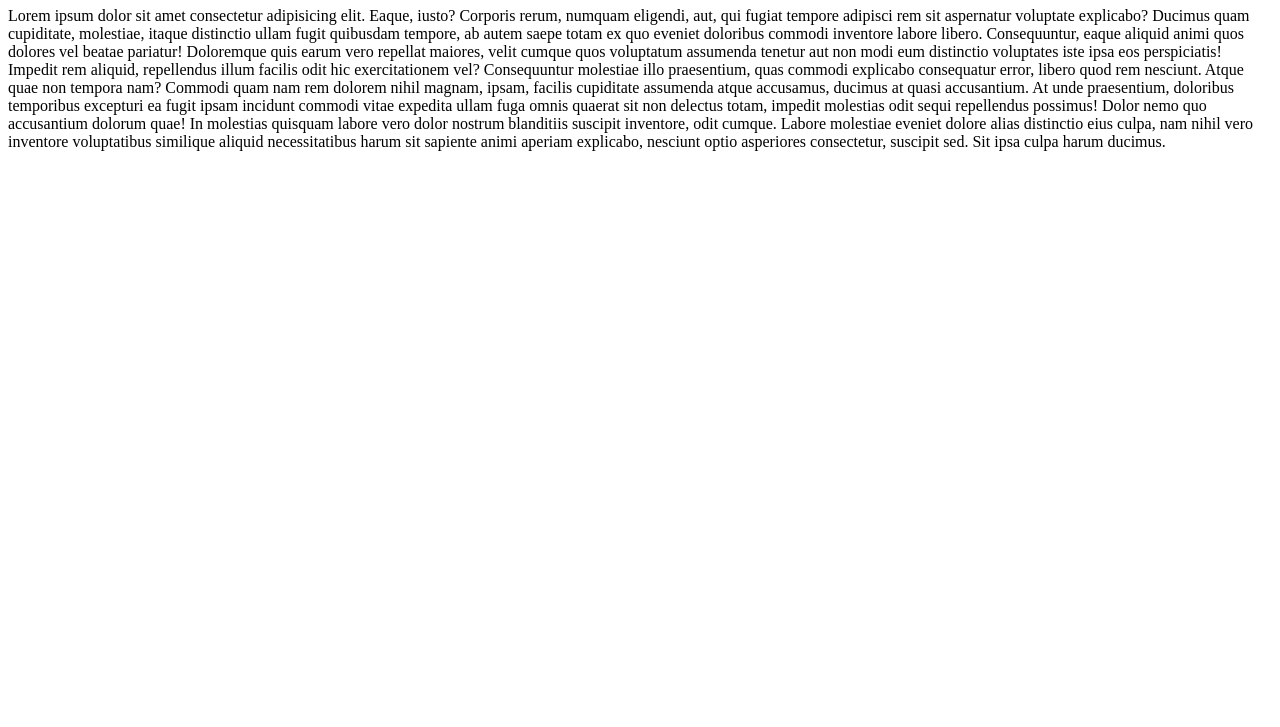
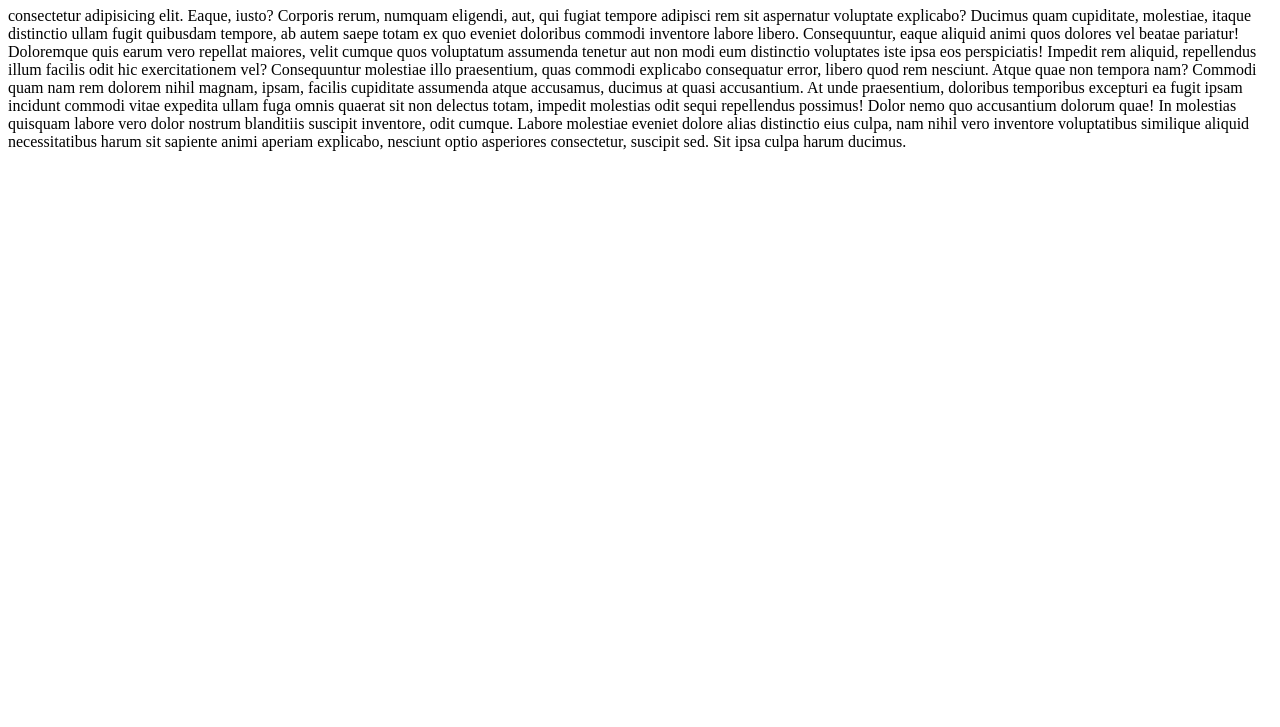
Before and after one commit to Hasan-Ali-125/E-Project-2025, a plain HTML site: page home.html in a window 1280 px wide. Shown: the part 73-800 px from the top of the page. Drawn offline with Linux system fonts and the light colour scheme.

Commit message:
Update home.html

```diff
--- a/home.html
+++ b/home.html
@@ -10,7 +10,7 @@
 <body>
     <h1>Welcome Guys</h1>
 
-    <p>Lorem ipsum dolor sit amet consectetur adipisicing elit. Eaque, iusto? Corporis rerum, numquam eligendi, aut, qui
+    <p> consectetur adipisicing elit. Eaque, iusto? Corporis rerum, numquam eligendi, aut, qui
         fugiat tempore adipisci rem sit aspernatur voluptate explicabo? Ducimus quam cupiditate, molestiae, itaque
         distinctio ullam fugit quibusdam tempore, ab autem saepe totam ex quo eveniet doloribus commodi inventore labore
         libero. Consequuntur, eaque aliquid animi quos dolores vel beatae pariatur! Doloremque quis earum vero repellat
```
